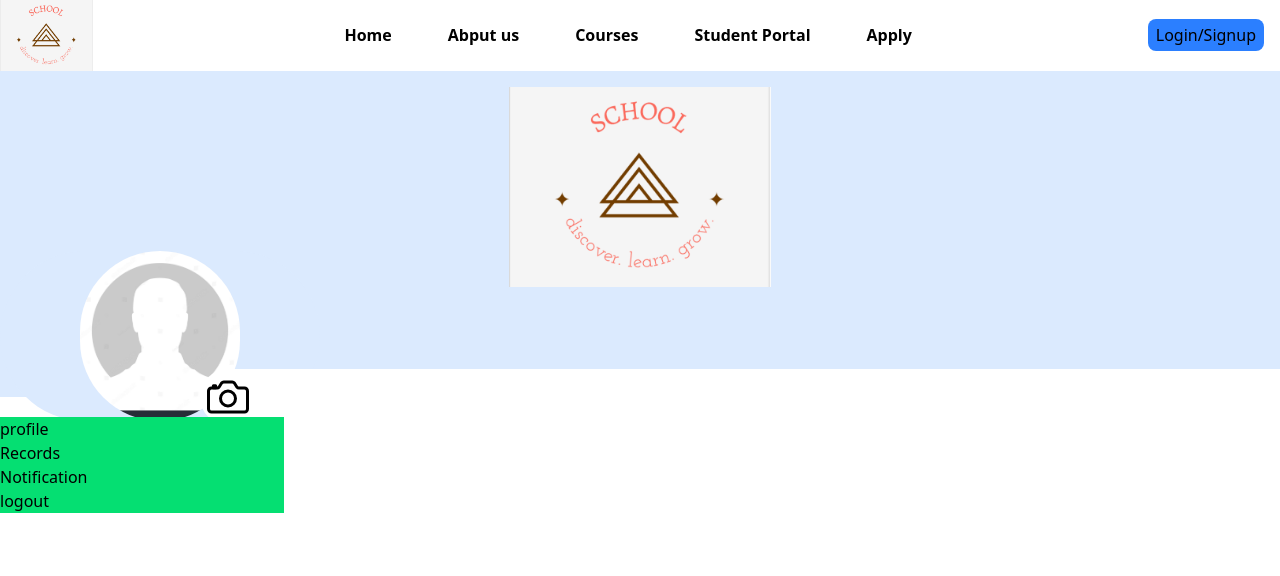
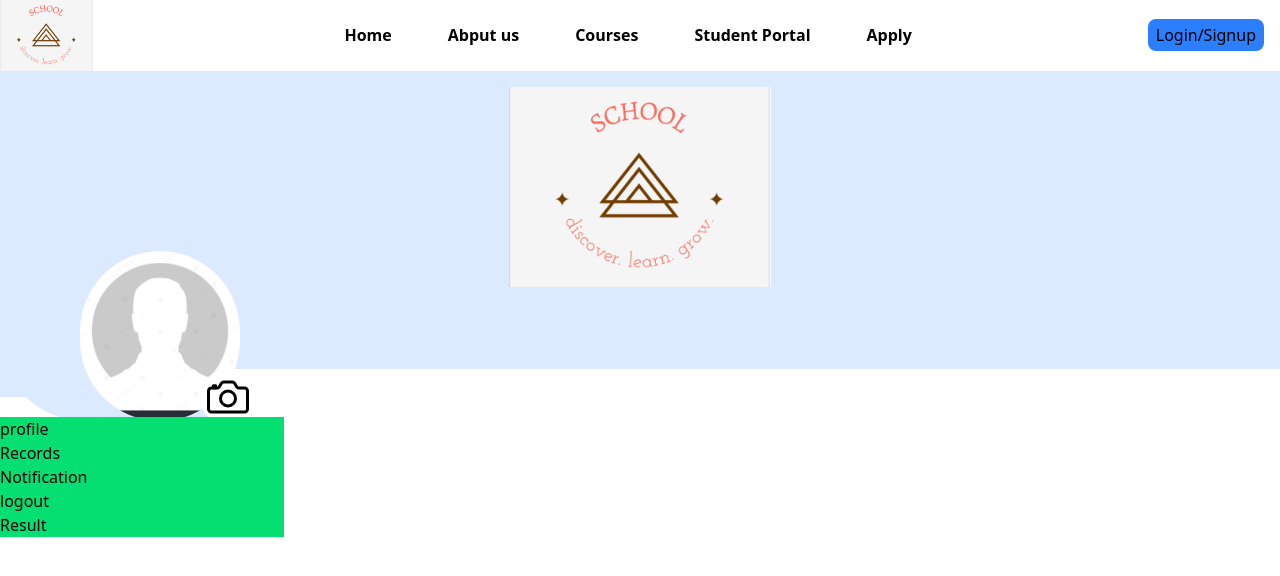
Before and after one commit to umesh576/studnet-side-frontend, a Next.js app: page /Student-Portal in a window 1280 px wide. Shown: the top 576 px of the page. Built offline with nearby package versions, Linux system fonts and the light colour scheme.

Commit message:
new feture defining

```diff
--- a/src/component/student/StudentActivites.jsx
+++ b/src/component/student/StudentActivites.jsx
@@ -7,6 +7,7 @@
       <p>Records</p>
       <p>Notification</p>
       <p>logout</p>
+      <p>Result</p>
     </div>
   );
 };
```
